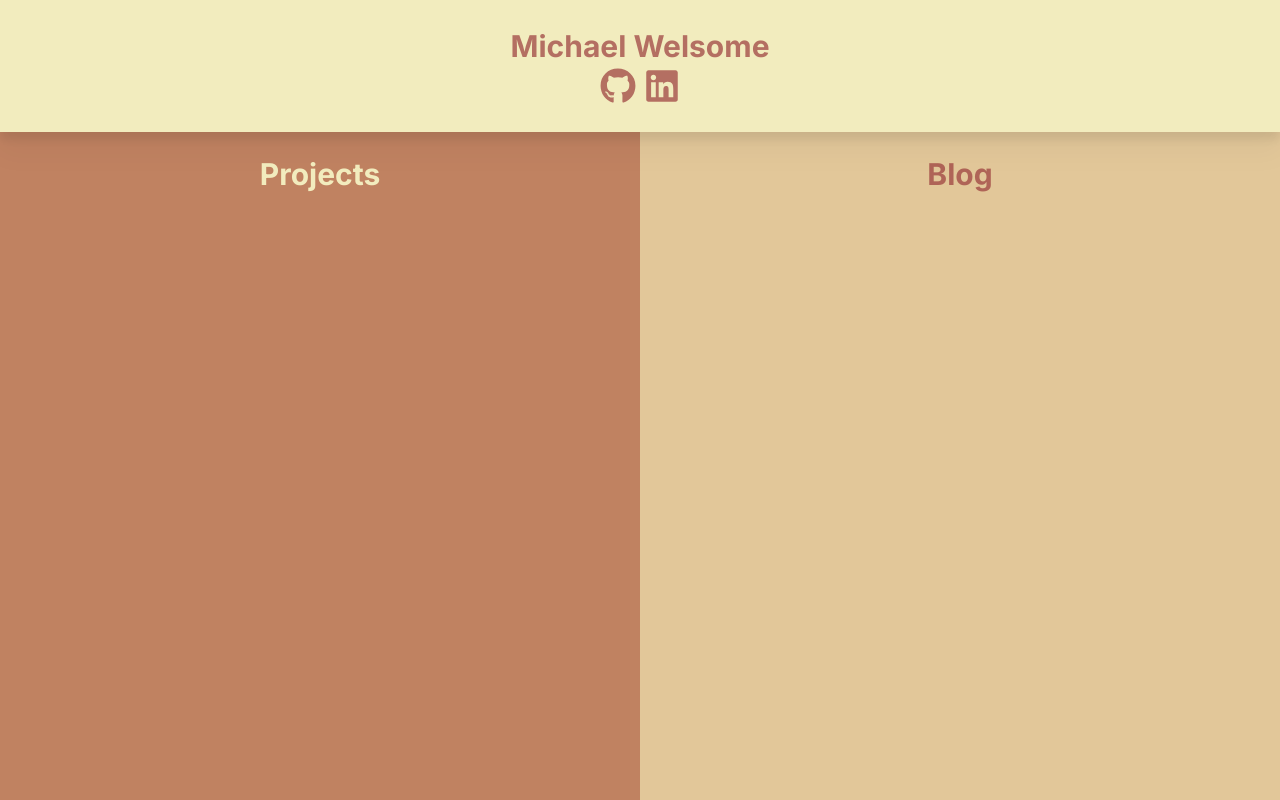
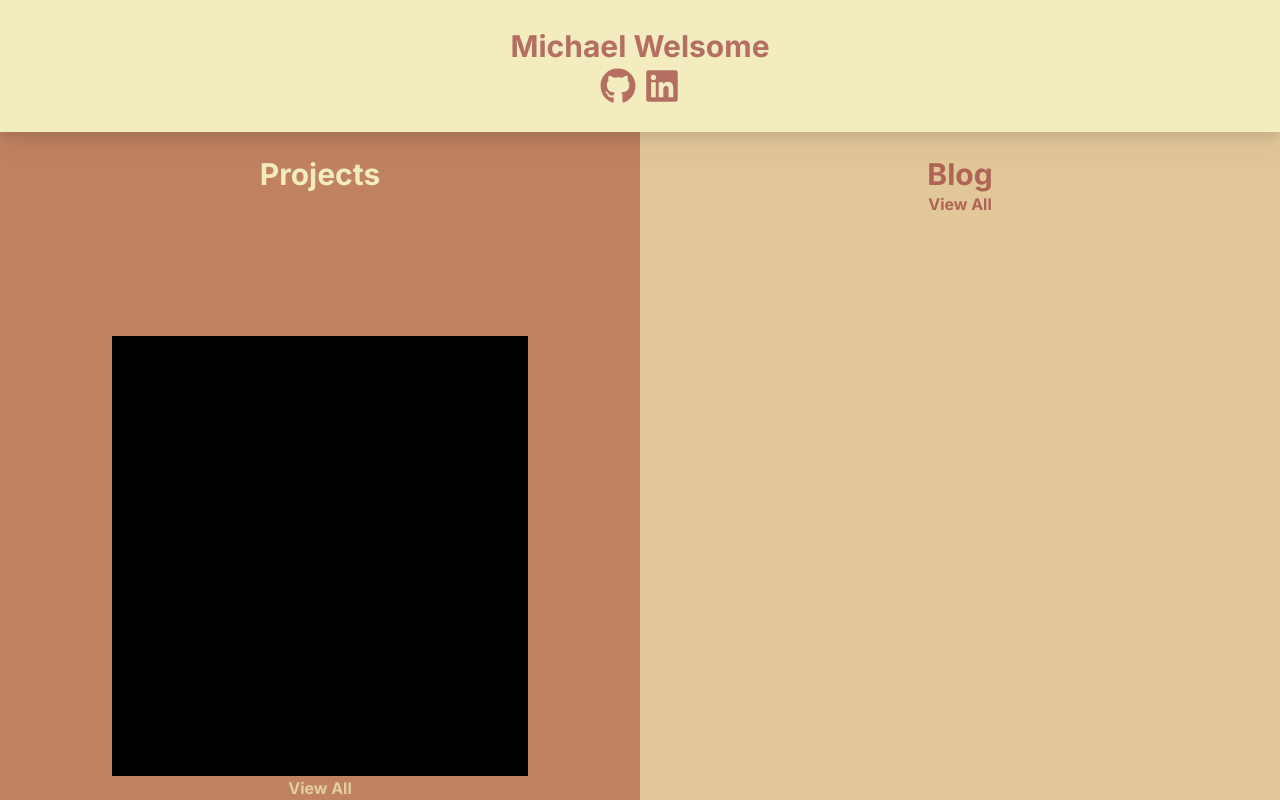
Before and after one commit to MiquilW/miquil, a Next.js app: page / in a window 1280 px wide. Built offline with nearby package versions, Linux system fonts and the light colour scheme.

Commit message:
Added project view

```diff
--- a/src/app/components/SplitScreen.tsx
+++ b/src/app/components/SplitScreen.tsx
@@ -1,16 +1,25 @@
 import React from 'react'
+import Viewable from './Viewable'
+import Link from 'next/link'
 
 export default function SplitScreen() {
   return (
     <div className='mx-auto'>
       <div>
         <div className='h-screen w-1/2 bg-sunset2 fixed'>
-        <h1 className='text-sunset4 mt-6 font-bold text-3xl grid place-content-center mb-0'>Projects</h1>
+          <h1 className='text-sunset4 mt-6 font-bold text-3xl grid place-content-center mb-0'>Projects</h1>
+          <Viewable />
+          <Link className='text-sunset4/70 no-underline hover:text-sunset4 mb-1 font-bold duration-300 grid place-content-center' href='/projects'>
+            View All
+          </Link>
         </div>
       </div>
       <div className='mx-auto'>
         <div className='h-screen w-1/2 bg-sunset3 left-1/2 fixed'>
           <h1 className='text-sunset1/70 mt-6 font-bold text-3xl grid place-content-center mb-0'>Blog</h1>
+          <Link className='text-sunset1/70 no-underline hover:text-sunset1 mb-1 font-bold duration-300 grid place-content-center' href='/projects'>
+            View All
+          </Link>
         </div>
       </div>
     </div>
--- /dev/null
+++ b/src/app/components/Viewable.tsx
@@ -0,0 +1,15 @@
+"use client"
+
+import React, { useState } from 'react'
+import Image from 'next/image';
+
+export default function Viewable() {
+
+  const [project, setProject] = useState()
+
+  return (
+    <div className='bg-black p-52 w-1/2 mt-36 mx-auto flex justify-between flex-col'>
+      <h1>Project</h1>
+    </div>
+  )
+}
```
Also changed, not shown: src/app/types.d.ts (added, +10 -0 lines).
